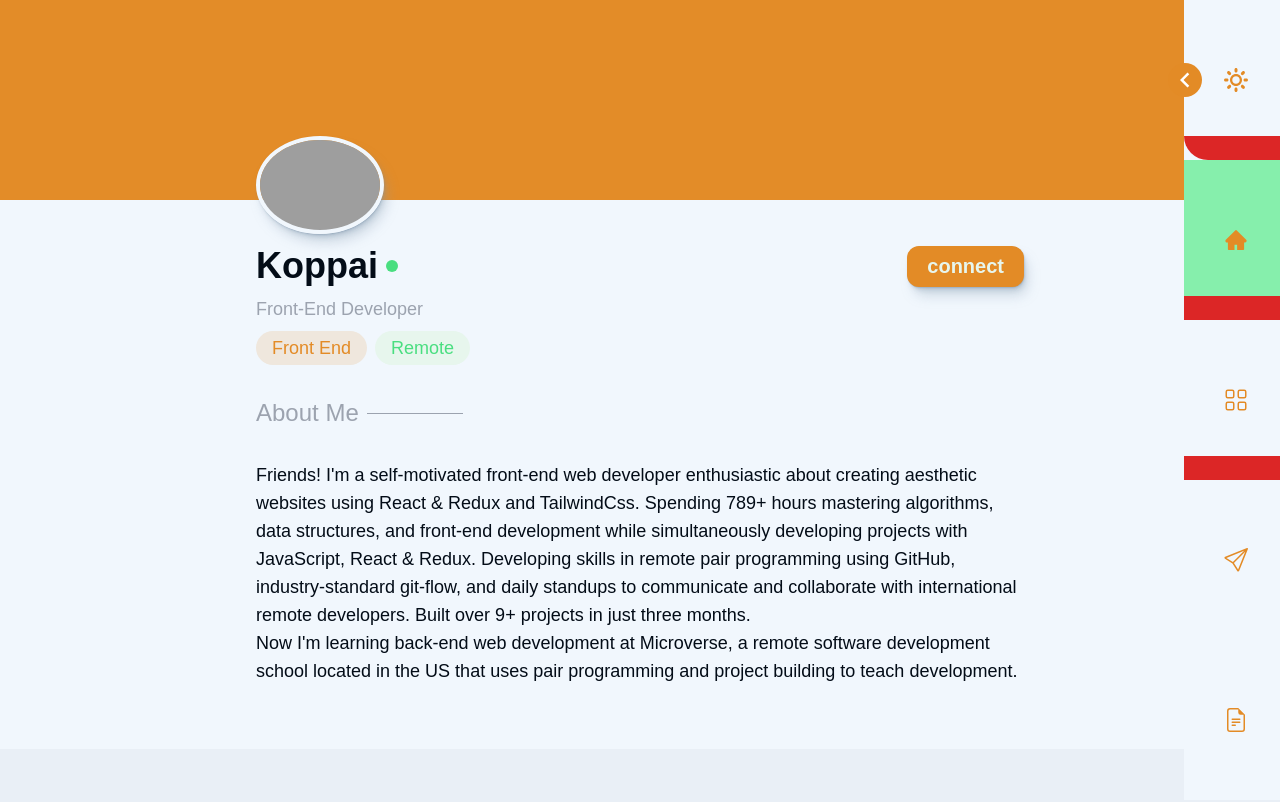
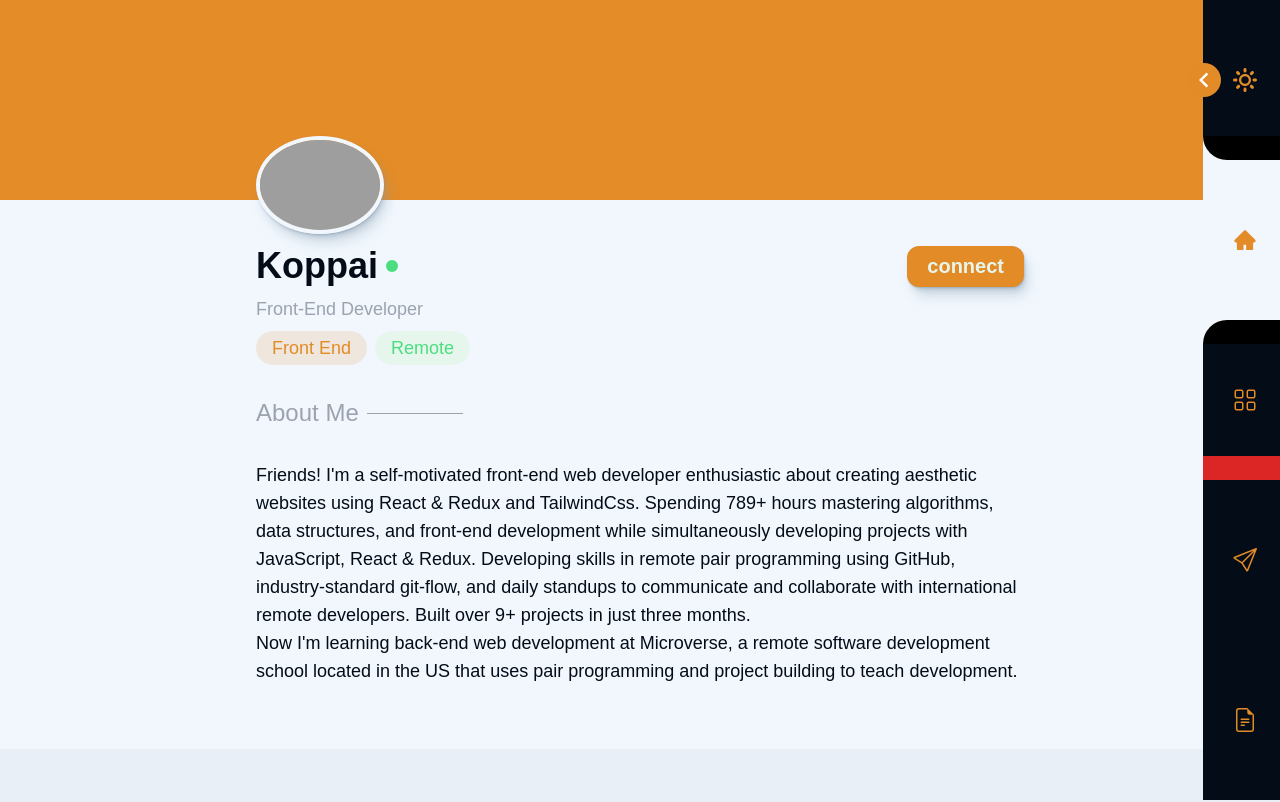
Before and after one commit to K0ppai/Koppai_Portfolio, a React (Vite) app: page / in a window 1280 px wide. Shown: the top 802 px of the page. Built offline with nearby package versions, Linux system fonts and the light colour scheme; grey boxes are pictures that could not be loaded; a web font is replaced by a local one.

Commit message:
Add curved styling for about section

```diff
--- a/src/components/NavBar/NavBar.css
+++ b/src/components/NavBar/NavBar.css
@@ -0,0 +1,21 @@
+.bt:nth-child(1)::before{
+content: '';
+position: absolute;
+top: 0;
+left: 0;
+width: 100%;
+height: 100%;
+background-color: black;
+border-bottom-left-radius: 24px;
+}
+
+.bb::before{
+content: '';
+position: absolute;
+top: 0;
+left: 0;
+width: 100%;
+height: 100%;
+background-color: black;
+border-top-left-radius: 24px;
+}
--- a/src/components/NavBar/NavBarDesktop.jsx
+++ b/src/components/NavBar/NavBarDesktop.jsx
@@ -62,13 +62,13 @@ const NavBarDesktop = ({ darkMode, toggleDarkMode }) => {
   return (
     <nav
       className={`${
-        isNavExpanded ? 'w-[20vmax]' : 'w-[7.5vmax]'
+        isNavExpanded ? 'w-[15vmax]' : 'w-[6vmax]'
       } fixed right-0 top-0 z-[50] hidden h-[100vh]  text-text_light transition-all duration-500 ease-in-out dark:text-text_dark md:block`}
     >
       <ul className="flex h-[100vh] flex-col">
         <li
           className={`${
-            darkMode ? 'bg-bg_dark' : 'bg-bg_light'
+            darkMode ? 'bg-bg_dark' : 'bg-bg_dark'
           } relative flex flex-grow flex-col items-center justify-center`}
         >
           <button
@@ -77,7 +77,7 @@ const NavBarDesktop = ({ darkMode, toggleDarkMode }) => {
           >
             <MdOutlineKeyboardArrowLeft className={`${isNavExpanded ? 'rotate-180' : ''}`} />
           </button>
-          <div className="flex w-full items-center justify-end gap-x-[2.5vmax] pr-[2.5vmax]">
+          <div className="flex w-full items-center justify-end gap-x-[2.5vmax] pr-[1.8vmax]">
             {darkMode ? (
               <span className={`${isNavExpanded ? 'block' : 'hidden'}`}>Dark</span>
             ) : (
@@ -102,15 +102,18 @@ const NavBarDesktop = ({ darkMode, toggleDarkMode }) => {
         </li>
         <li
           className={`relative flex flex-grow flex-col items-center justify-center ${
-            darkMode ? 'bg-bg_dark' : 'bg-bg_light'
-          } ${
-            activeSection === 'about-me' &&
-            'bg-green-300 py-[4vw]'
-          }`}
+            darkMode ? 'bg-bg_dark' : 'bg-bg_dark'
+          } ${activeSection === 'about-me' && 'bg-bg_light py-[4vw]'}`}
         >
-          <b className={`bg-red-600 rounded-bl-[24px] -top-[24px] bg-red absolute h-[24px] w-full`} />
-          <b />
-          <div className="flex w-full items-center justify-end gap-x-[2.5vmax] pr-[2.5vmax]">
+          {activeSection === 'about-me' ? (
+            <>
+              <b className={`bt absolute -top-[24px] h-[24px] w-full bg-bg_light`} />
+              <b className={`bb absolute -bottom-[24px] z-[99] h-[24px] w-full bg-bg_light`} />
+            </>
+          ) : (
+            <></>
+          )}
+          <div className="flex w-full items-center justify-end gap-x-[2.5vmax] pr-[1.8vmax]">
             <span className={`${isNavExpanded ? 'block' : 'hidden'}`}>About</span>
             <a href="#about-me" onClick={() => handleNavigation('about-me')}>
               {activeSection === 'about-me' ? (
@@ -123,15 +126,12 @@ const NavBarDesktop = ({ darkMode, toggleDarkMode }) => {
         </li>
         <li
           className={`relative flex flex-grow flex-col items-center justify-center ${
-            darkMode ? 'bg-bg_dark' : 'bg-bg_light'
-          } ${
-            activeSection === 'projects' &&
-            'bg-green-300 py-[4vw]'
-          }`}
+            darkMode ? 'bg-bg_dark' : 'bg-bg_dark'
+          } ${activeSection === 'projects' && 'bg-bg_light py-[4vw]'}`}
         >
-          <b className={`bg-red-600 +rounded-bl-[24px] -top-[24px] bg-red absolute h-[24px] w-full`} />
+          <b className={`+rounded-bl-[24px] bg-red absolute -top-[24px] h-[24px] w-full `} />
           <b />
-          <div className="flex w-full items-center justify-end gap-x-[2.5vmax] pr-[2.5vmax]">
+          <div className="flex w-full items-center justify-end gap-x-[2.5vmax] pr-[1.8vmax]">
             <span className={`${isNavExpanded ? 'block' : 'hidden'}`}>Projects</span>
             <a href="#projects" onClick={() => handleNavigation('projects')}>
               {activeSection === 'projects' ? (
@@ -144,15 +144,14 @@ const NavBarDesktop = ({ darkMode, toggleDarkMode }) => {
         </li>
         <li
           className={`relative flex flex-grow flex-col items-center justify-center ${
-            darkMode ? 'bg-bg_dark' : 'bg-bg_light'
-          } ${
-            activeSection === 'contact' &&
-            'bg-green-300 py-[4vw]'
-          }`}
+            darkMode ? 'bg-bg_dark' : 'bg-bg_dark'
+          } ${activeSection === 'contact' && 'bg-bg_light py-[4vw]'}`}
         >
-          <b className={`bg-red-600 +rounded-bl-[24px] -top-[24px] bg-red absolute h-[24px] w-full`} />
+          <b
+            className={`+rounded-bl-[24px] bg-red absolute -top-[24px] h-[24px] w-full bg-red-600`}
+          />
           <b />
-          <div className="flex w-full items-center justify-end gap-x-[2.5vmax] pr-[2.5vmax]">
+          <div className="flex w-full items-center justify-end gap-x-[2.5vmax] pr-[1.8vmax]">
             <span className={`${isNavExpanded ? 'block' : 'hidden'}`}>Contact</span>
             <a href="#contact" onClick={() => handleNavigation('contact')}>
               {activeSection === 'contact' ? (
@@ -166,10 +165,10 @@ const NavBarDesktop = ({ darkMode, toggleDarkMode }) => {
         <NavLink
           to="https://drive.google.com/file/d/1ulRSgcJ64u2OVebKbS7-22qyLPuJrHi4/view?usp=drive_link"
           className={`${
-            darkMode ? 'bg-bg_dark' : 'bg-bg_light'
+            darkMode ? 'bg-bg_dark' : 'bg-bg_dark'
           } flex flex-grow flex-col items-center justify-center`}
         >
-          <div className="flex w-full items-center justify-end gap-x-[2.5vmax] pr-[2.5vmax]">
+          <div className="flex w-full items-center justify-end gap-x-[2.5vmax] pr-[1.8vmax]">
             <span className={`${isNavExpanded ? 'block' : 'hidden'}`}>Get My Resume</span>
             <BsFileEarmarkText className="my-[4vw] min-w-[24px] text-2xl text-primary_dark" />
           </div>
```
